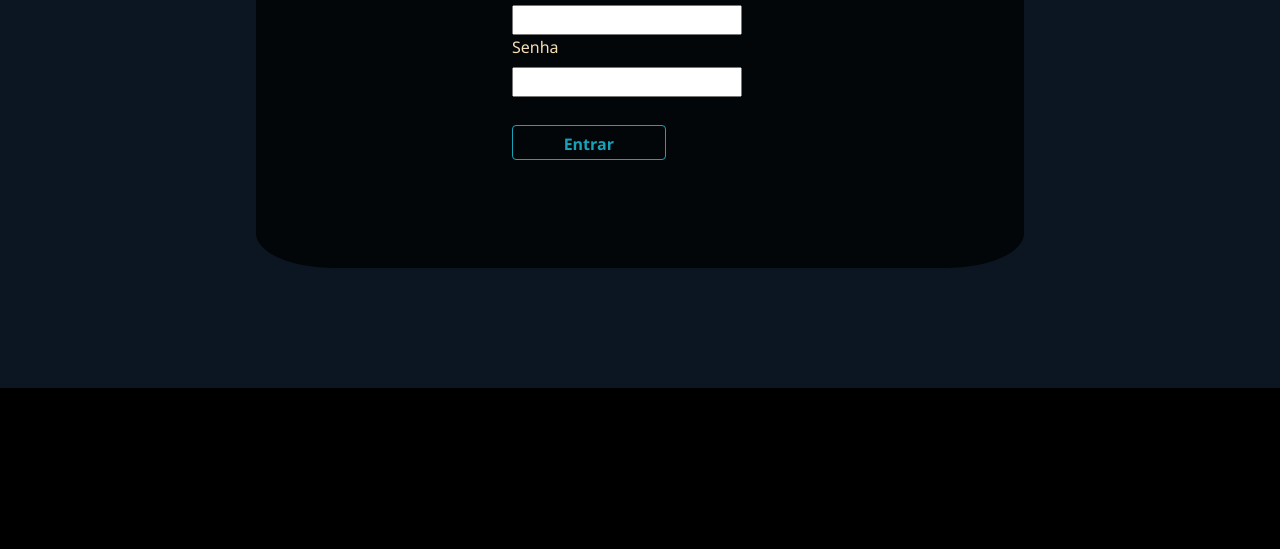
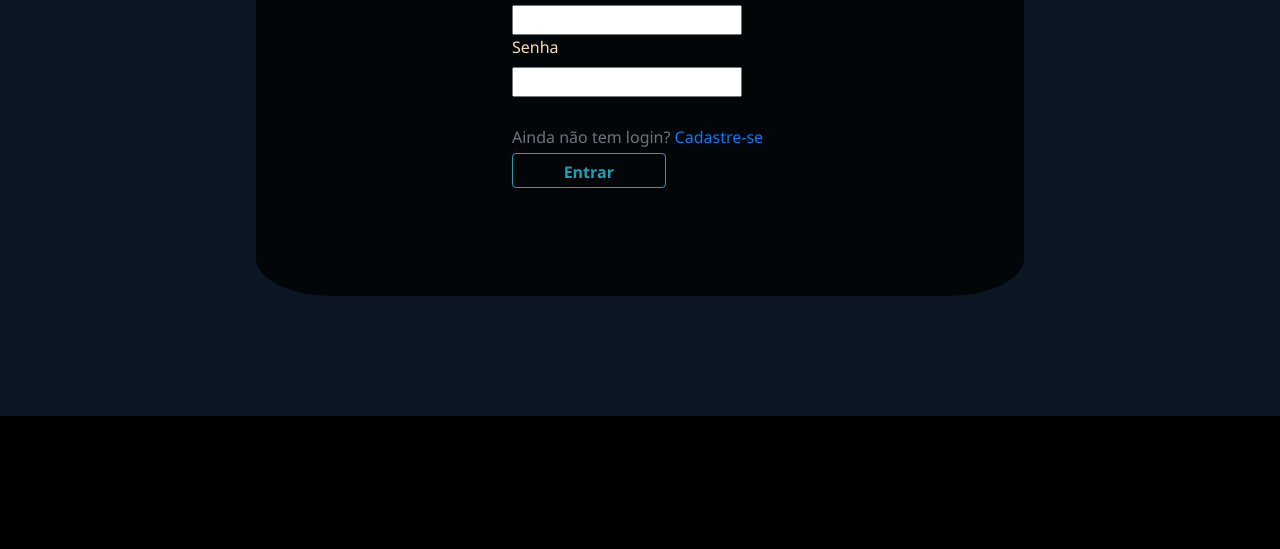
Before and after one commit to BandTec/Pantec, a plain HTML site: page projeto-site/public/Login.html in a window 1280 px wide. Shown: the part 231-780 px from the top of the page. Drawn offline with Linux system fonts and the light colour scheme; files that its build step writes are made by us from their sources.

Commit message:
apresentação concluída/ href para o cadastro

```diff
--- a/projeto-site/public/Login.html
+++ b/projeto-site/public/Login.html
@@ -50,6 +50,7 @@
         <input  id="valor_senha" name="senha" type="password"><br>
         <br>
         <div class="aviso" style="display: none;"><b>E-mail ou senha incorretos</b></div>
+        <div class="form-text text-muted">Ainda não tem login? <a href="./Cadastro.html">Cadastre-se</a></div>
         <button class="btn align-middle btn-outline-info my-sm-1"><b>Entrar</b></button><br>
         <br>
     </div>
```
Also changed, not shown: projeto-site/public/Cadastro.html (+1 -0 lines), 3 other files.
